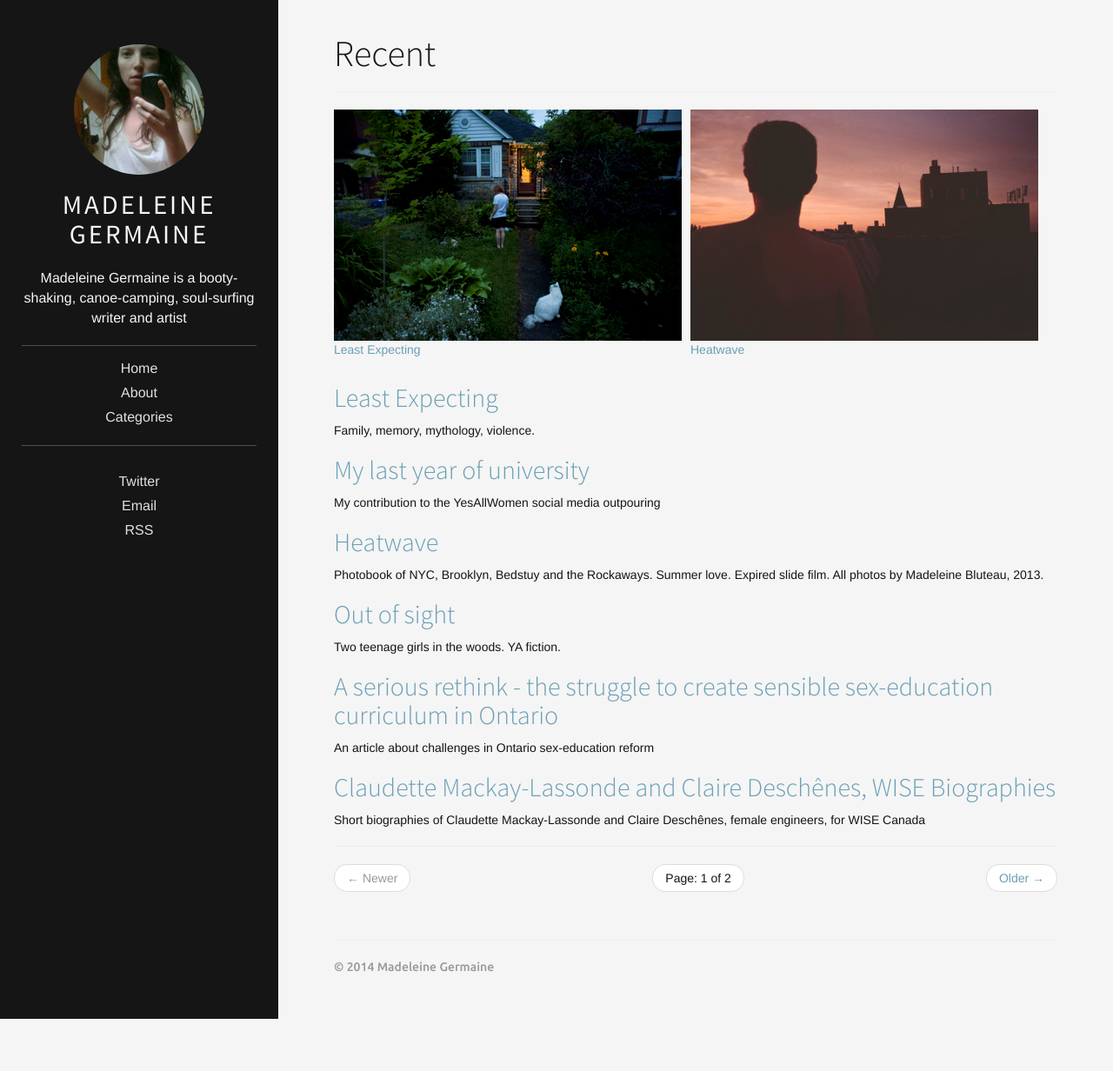
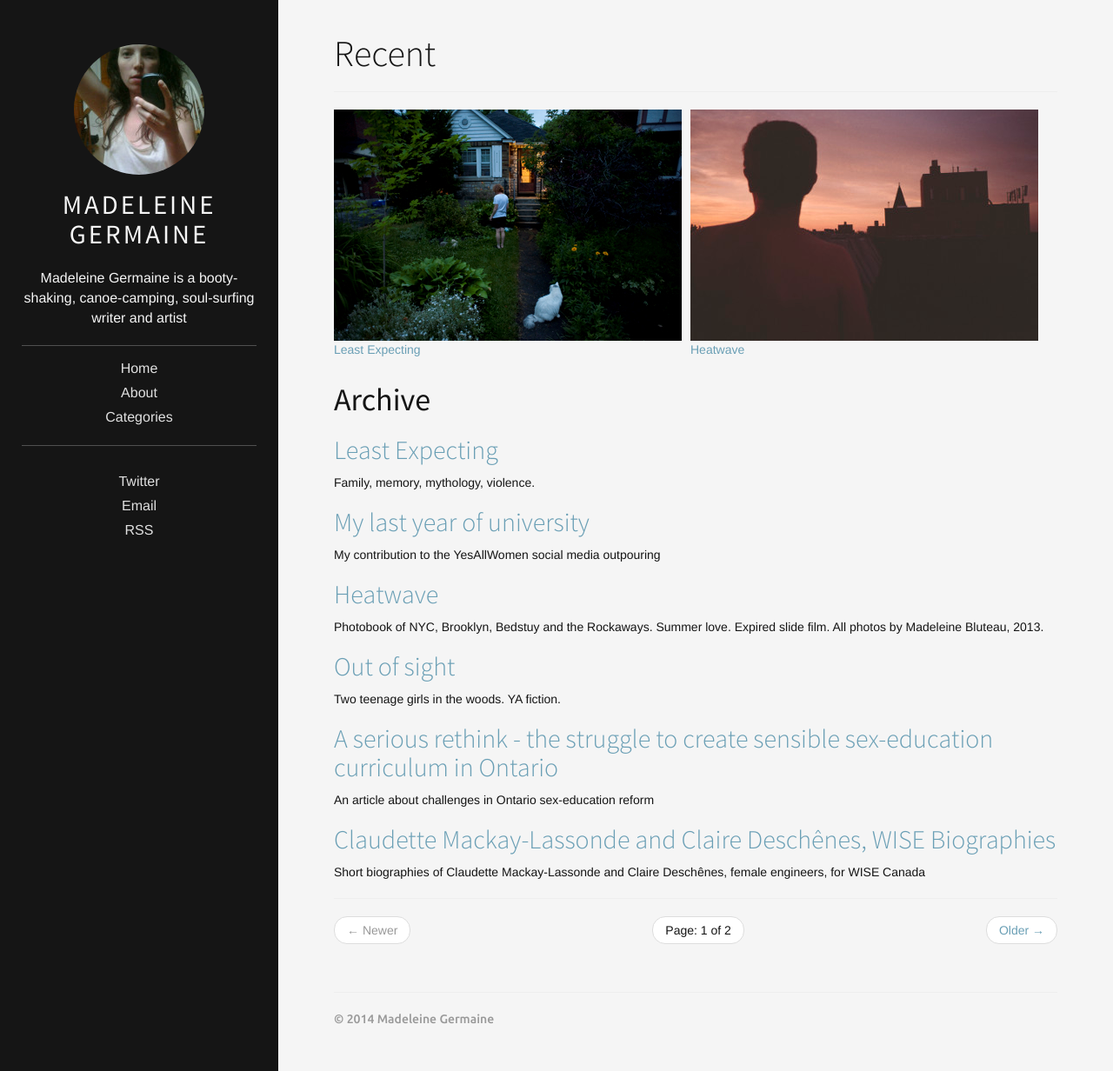
Before and after one commit to madeleinegermaine/madeleinegermaine, a Jekyll site: the page built from index.html, in a window 1280 px wide and 1232 px high. Shown: the whole window at 87% size. Built offline with Jekyll 4.4.1, drawn with Linux system fonts in a browser that asks for light colours; the list of posts is cut into pages by our own code.

Commit message:
Update index.html

```diff
--- a/index.html
+++ b/index.html
@@ -26,6 +26,7 @@ tagline:
 <!-- ARCHIVE SECTION -->
 
 <section>
+<h1>Archive</h1>
 {% for post in paginator.posts %}
 
   <article class="home">
```
